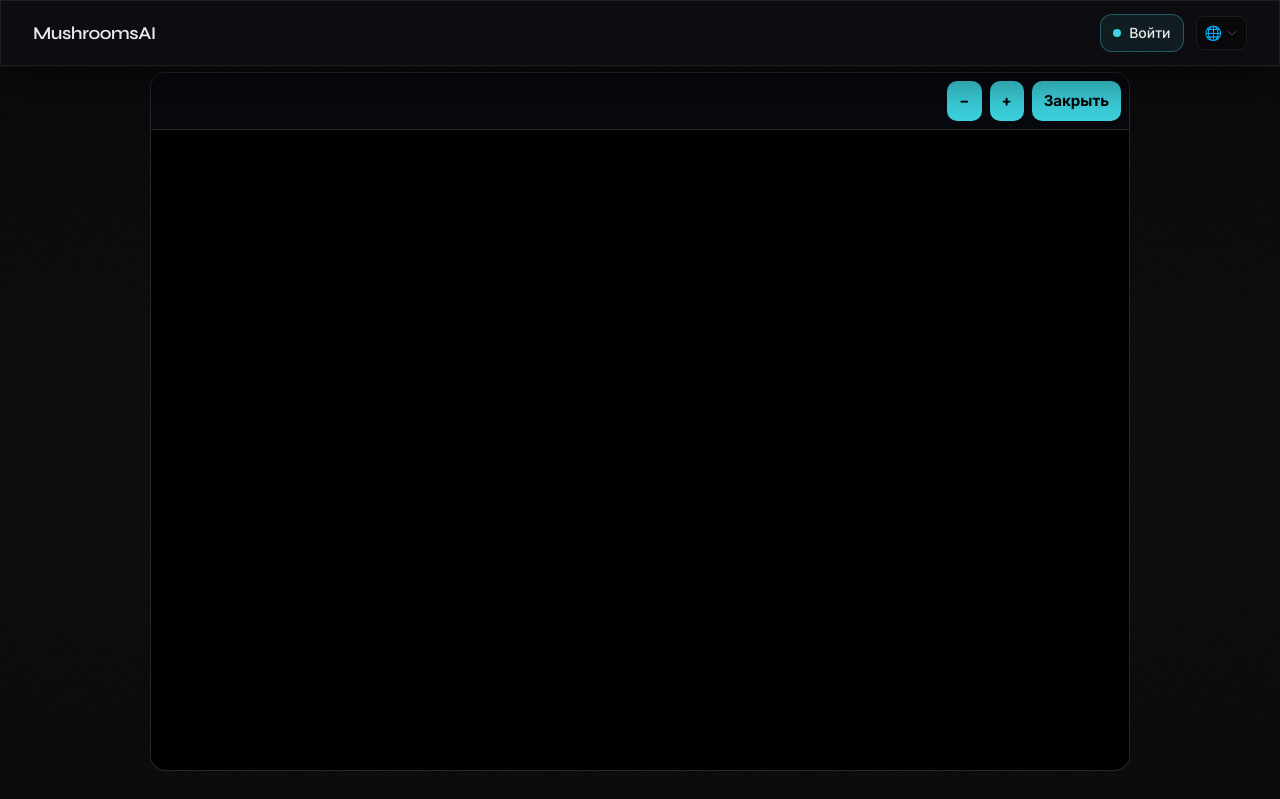
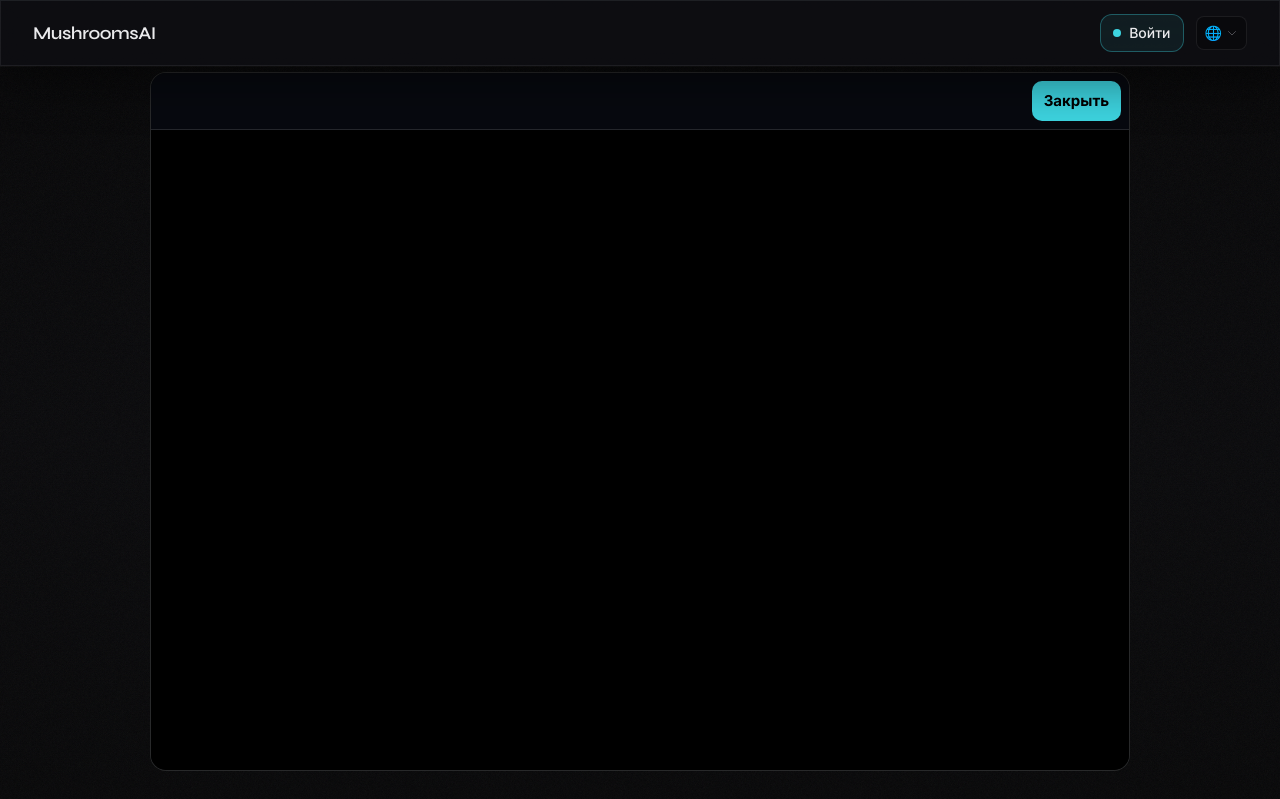
Before and after one commit to shevelevgymlife/mushroomsai-platform, a Python web app: template web/templates/community_post_photo.html in a window 1280 px wide. Shown: the top 799 px of the page. Run offline with Jinja, Linux system fonts and the light colour scheme; the template is opened without the code that fills it, so the values that code supplies are empty; some libraries are stand-ins or nearby versions.

Commit message:
Polish standalone post action buttons and simplify photo page
Style post actions as one-row rounded designer buttons (Закрыть, Почитать текст, Фото) and remove plus/minus controls from the photo page, leaving only a clear close action.

Made-with: Cursor

```diff
--- a/web/templates/community_post_photo.html
+++ b/web/templates/community_post_photo.html
@@ -10,8 +10,6 @@
 <div class="pp-wrap">
   <div class="pp-card">
     <div class="pp-bar">
-      <button class="btn-g" type="button" onclick="zoomOut()">−</button>
-      <button class="btn-g" type="button" onclick="zoomIn()">+</button>
       <button class="btn-g" type="button" onclick="goBack()">Закрыть</button>
     </div>
     <div style="height:calc(var(--vvh,100vh) - 160px);min-height:340px;overflow:auto;touch-action:pan-x pan-y pinch-zoom;background:#000;display:flex;align-items:center;justify-content:center">
@@ -20,10 +18,7 @@
   </div>
 </div>
 <script>
-let _z=1;
 const BACK_URL={{ back_url|tojson }};
 function goBack(){ if(history.length>1){ history.back(); } else { location.href=BACK_URL||'/dashboard#feed'; } }
-function zoomIn(){ _z=Math.min(4,_z+0.25); document.getElementById('photoEl').style.transform='scale('+_z+')'; }
-function zoomOut(){ _z=Math.max(1,_z-0.25); document.getElementById('photoEl').style.transform='scale('+_z+')'; }
 </script>
 {% endblock %}
```
Also changed, not shown: web/templates/community_post.html (+6 -3 lines).
